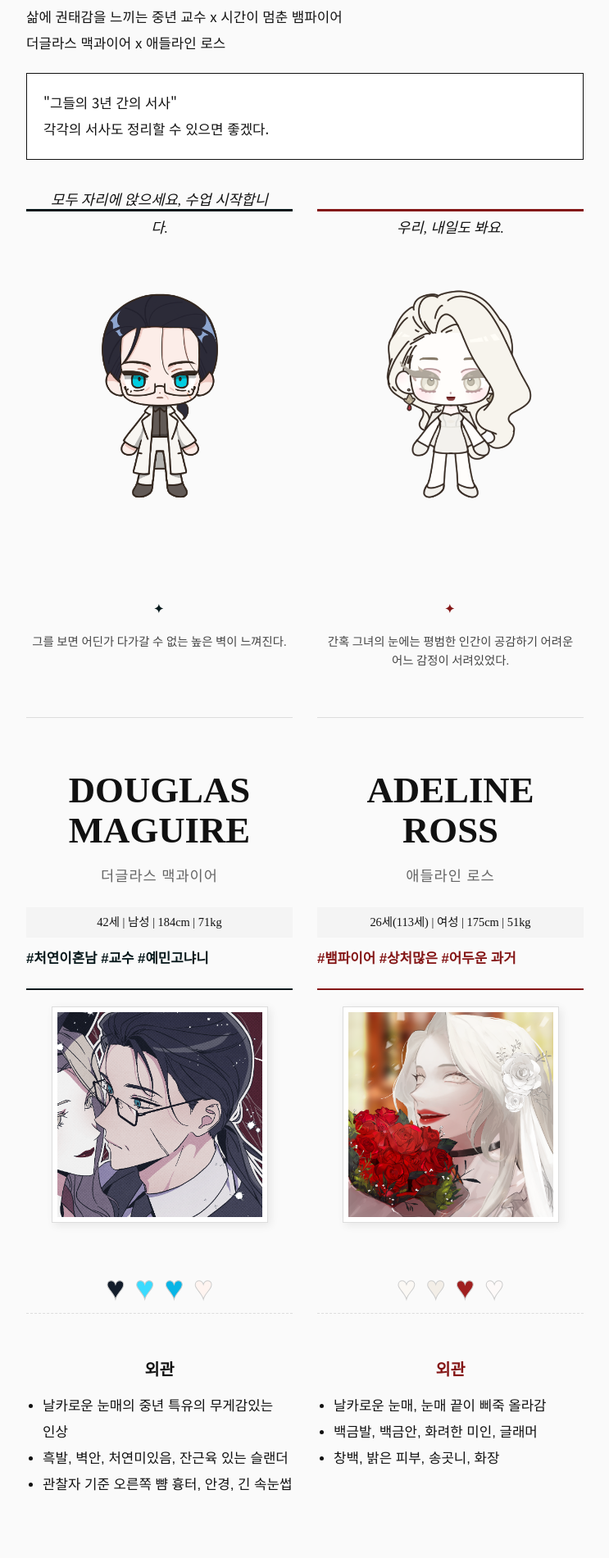
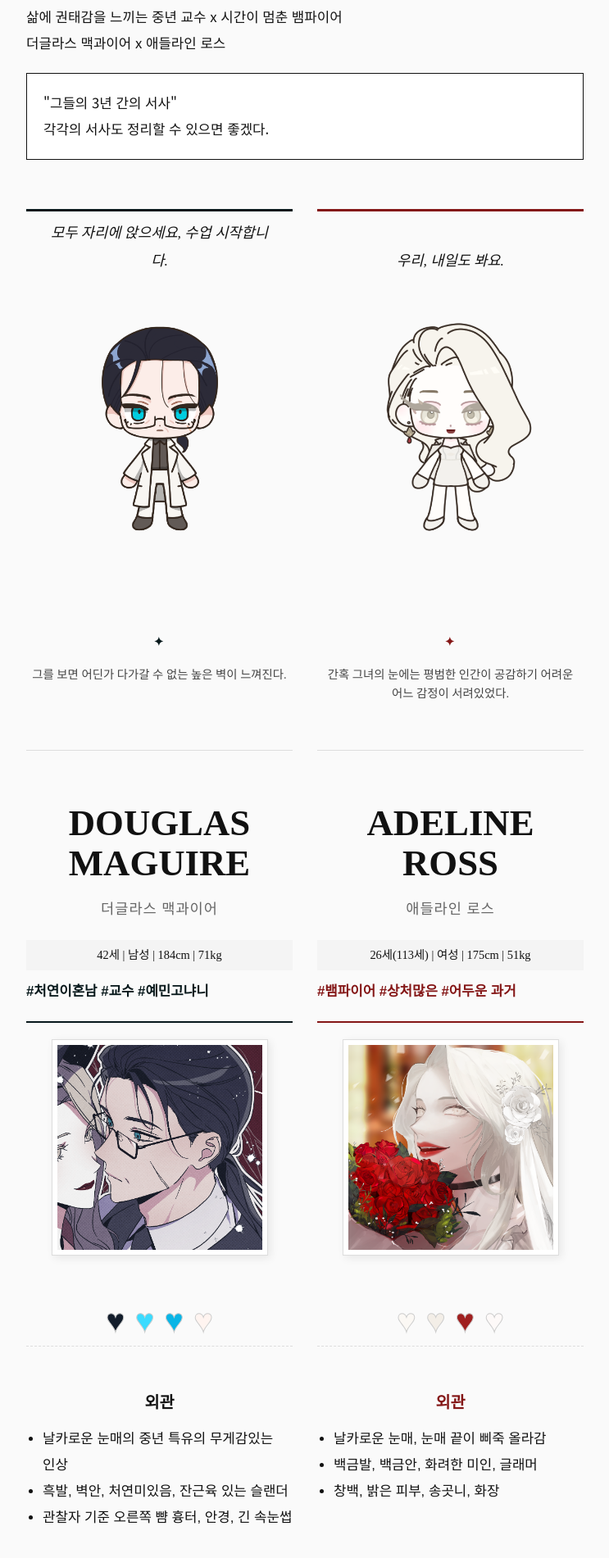
Before and after one commit to narelim/mag-ross-archive, a Jekyll site: the page built from _posts/2025-12-17-original42113.md, in a window 1280 px wide. Shown: the part 495-2396 px from the top of the page at 82% size, without its empty margins (268-1011 px from the left). Built offline with Jekyll 4.4.1, drawn with Linux system fonts in a browser that asks for light colours; some web fonts are replaced.

Commit message:
Update style.css

```diff
--- a/assets/css/style.css
+++ b/assets/css/style.css
@@ -737,7 +737,7 @@ header { padding: 30px 30px; text-align: center; border-bottom: 1px solid #eee;
 /* 1-1. 대사 (말풍선) */
 .editorial-pair-grid .sheet-bubble {
     order: 1;
-    height: 50px;
+    height: 90px;
     display: flex;
     align-items: flex-end;
     justify-content: center;
```
